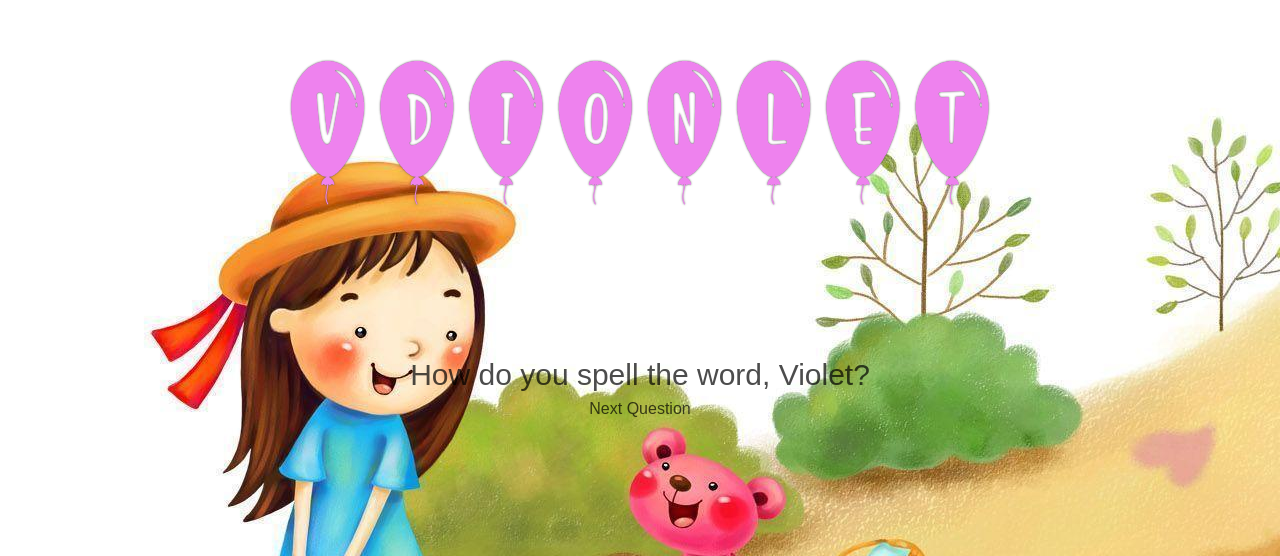
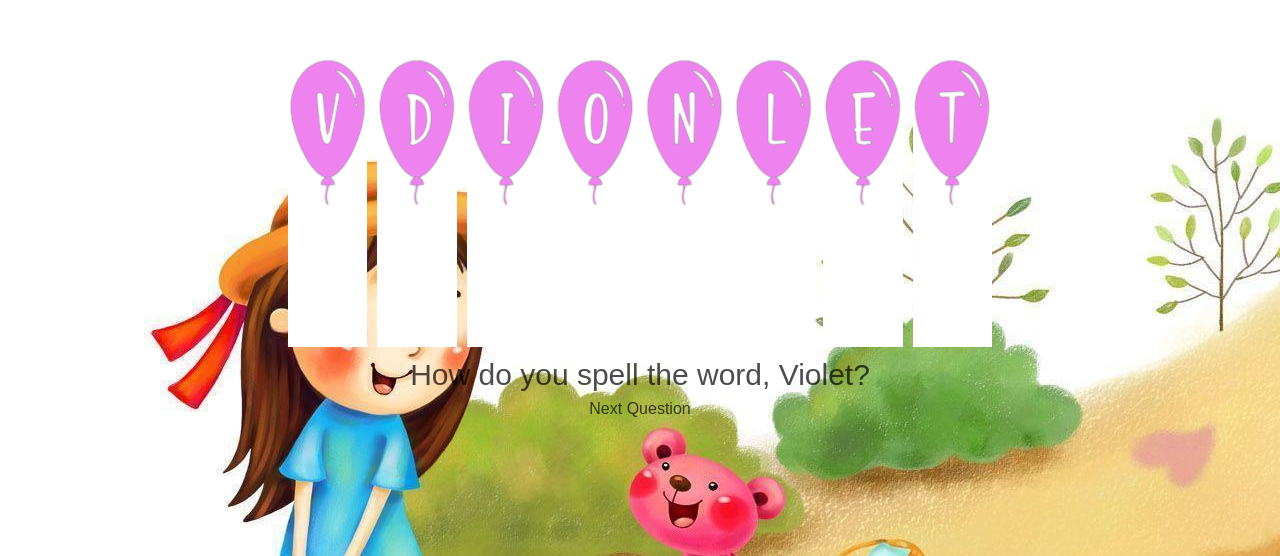
Before and after one commit to PaulKillian/balloon-spelling, a SvelteKit app: page /violet in a window 1280 px wide. Shown: the part 244-800 px from the top of the page. Built offline with nearby package versions, Linux system fonts and the light colour scheme.

Commit message:
Update +page.svelte

```diff
--- a/src/routes/violet/+page.svelte
+++ b/src/routes/violet/+page.svelte
@@ -44,6 +44,7 @@
      color: violet;
      margin: 5px;
      cursor: pointer;
+     background-color: white
   }
 
   h1 {
```
Lines whose indentation alone changed are shown as unchanged.
